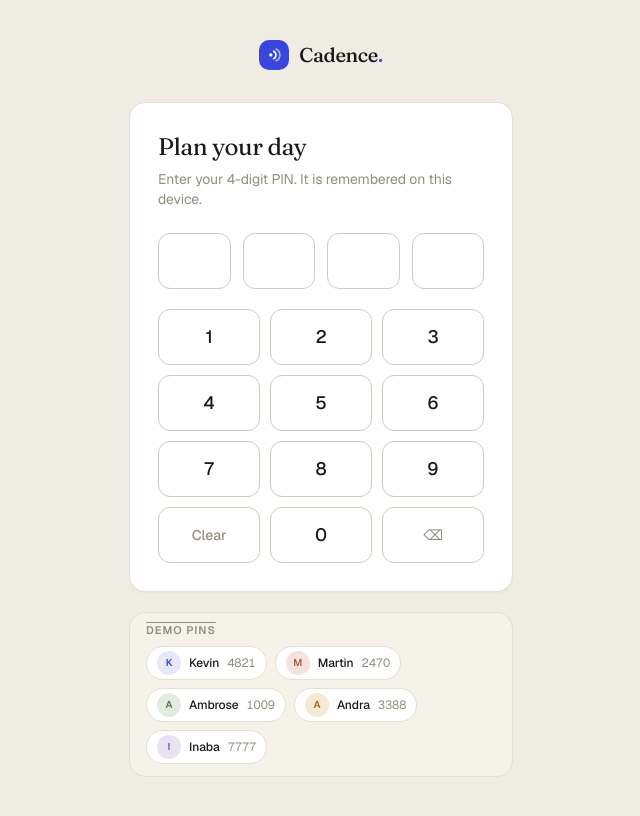
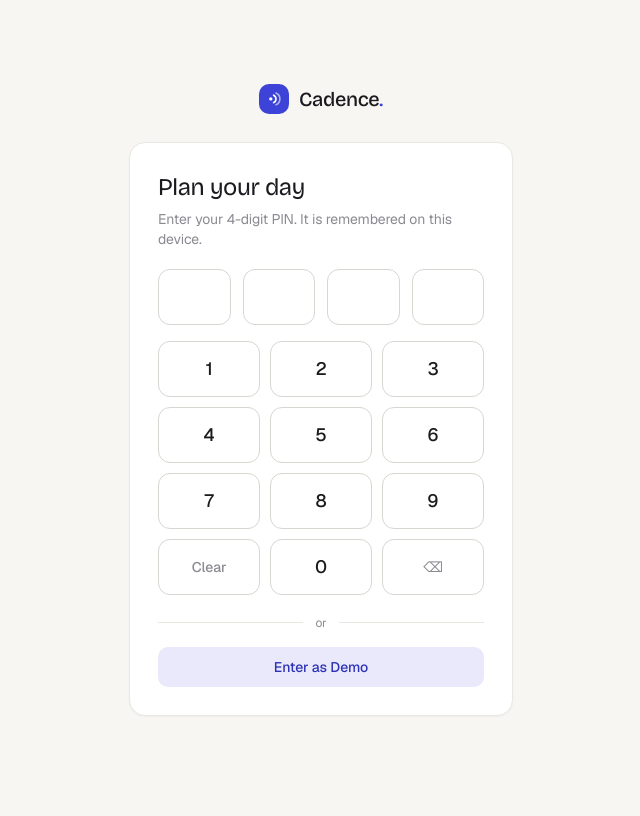
Before and after one commit to Aurits/team-calender, a Next.js app: page / in a window 1280 px wide. Shown: the whole page, without its empty margins (319-959 px from the left). Built offline with nearby package versions, Linux system fonts and the light colour scheme.

Commit message:
refactor: update logo font and color scheme; enhance global styles and layout for consistency

```diff
--- a/src/app/globals.css
+++ b/src/app/globals.css
@@ -1,54 +1,54 @@
 @import "tailwindcss";
 
 /*
-  Cadence — "Clay & Cobalt"
-  Warm clay-paper canvas + near-black ink + one vivid cobalt accent.
+  Cadence — "Porcelain & Cobalt"
+  Soft off-white canvas + near-black ink + one vivid cobalt accent.
   Flat only: no gradients. Color carries meaning, never decoration.
 */
 @theme {
-  --color-canvas: #efece3;
+  --color-canvas: #f7f6f3;
   --color-surface: #ffffff;
-  --color-surface-2: #f5f2ea;
+  --color-surface-2: #efeee9;
 
-  --color-ink: #1b1a16;
-  --color-ink-2: #57534a;
-  --color-muted: #938e81;
-  --color-hairline: #e3dfd4;
-  --color-hairline-2: #d2ccbd;
+  --color-ink: #1b1b1f;
+  --color-ink-2: #4c4c52;
+  --color-muted: #8a8a91;
+  --color-hairline: #e8e7e2;
+  --color-hairline-2: #d7d6d0;
 
-  --color-accent: #3a45d9;
-  --color-accent-hover: #2a33b8;
-  --color-accent-soft: #e7e8fa;
+  --color-accent: #3d43d6;
+  --color-accent-hover: #2e33b5;
+  --color-accent-soft: #e9e9fb;
 
-  --color-high: #e0463c;
-  --color-high-ink: #b23227;
-  --color-high-soft: #f8e4e0;
-  --color-high-line: #eecabf;
+  --color-high: #df453b;
+  --color-high-ink: #bc3526;
+  --color-high-soft: #fbe7e3;
+  --color-high-line: #f1cdc5;
 
   --color-med: #d9870a;
-  --color-med-ink: #8f5a05;
-  --color-med-soft: #f6ecd6;
-  --color-med-line: #e7d2a8;
+  --color-med-ink: #8e5b07;
+  --color-med-soft: #f7eed9;
+  --color-med-line: #ecd6ac;
 
-  --color-low: #9a9486;
-  --color-low-ink: #6a6557;
-  --color-low-soft: #ece8dc;
-  --color-low-line: #d8d2c3;
+  --color-low: #9a9890;
+  --color-low-ink: #6a685f;
+  --color-low-soft: #eeece6;
+  --color-low-line: #dbdad2;
 
-  --color-av1-bg: #e7e8fa;
-  --color-av1-ink: #3a45d9;
-  --color-av2-bg: #f3e3df;
-  --color-av2-ink: #b25a48;
-  --color-av3-bg: #e4ecdf;
-  --color-av3-ink: #4f7a4e;
-  --color-av4-bg: #f5e8d4;
-  --color-av4-ink: #99710f;
-  --color-av5-bg: #e7e4f0;
-  --color-av5-ink: #6b5b9a;
+  --color-av1-bg: #e9e9fb;
+  --color-av1-ink: #3d43d6;
+  --color-av2-bg: #f6e6e1;
+  --color-av2-ink: #b2584a;
+  --color-av3-bg: #e6efe2;
+  --color-av3-ink: #4e7a50;
+  --color-av4-bg: #f6ecd8;
+  --color-av4-ink: #95700f;
+  --color-av5-bg: #ece8f3;
+  --color-av5-ink: #6a5b97;
 
   --font-sans: var(--font-geist-sans);
   --font-mono: var(--font-geist-mono);
-  --font-display: var(--font-fraunces);
+  --font-display: var(--font-bricolage);
 }
 
 html {
@@ -70,8 +70,8 @@ body {
 
 /* ------------------------------- type ---------------------------------- */
 .font-display {
-  font-family: var(--font-display), Georgia, serif;
-  letter-spacing: -0.02em;
+  font-family: var(--font-display), "Geist", system-ui, sans-serif;
+  letter-spacing: -0.018em;
 }
 .tnum {
   font-variant-numeric: tabular-nums;
--- a/src/app/layout.tsx
+++ b/src/app/layout.tsx
@@ -1,13 +1,13 @@
 import type { Metadata } from "next";
-import { Geist, Geist_Mono, Fraunces } from "next/font/google";
+import { Geist, Geist_Mono, Bricolage_Grotesque } from "next/font/google";
 import "./globals.css";
 
 const geistSans = Geist({ variable: "--font-geist-sans", subsets: ["latin"] });
 const geistMono = Geist_Mono({ variable: "--font-geist-mono", subsets: ["latin"] });
-const fraunces = Fraunces({
-  variable: "--font-fraunces",
+const bricolage = Bricolage_Grotesque({
+  variable: "--font-bricolage",
   subsets: ["latin"],
-  weight: ["400", "500", "600"],
+  weight: ["400", "500", "600", "700"],
 });
 
 export const metadata: Metadata = {
@@ -17,7 +17,7 @@ export const metadata: Metadata = {
 
 export default function RootLayout({ children }: Readonly<{ children: React.ReactNode }>) {
   return (
-    <html lang="en" className={`${geistSans.variable} ${geistMono.variable} ${fraunces.variable} h-full`}>
+    <html lang="en" className={`${geistSans.variable} ${geistMono.variable} ${bricolage.variable} h-full`}>
       <body>{children}</body>
     </html>
   );
--- a/src/app/page.tsx
+++ b/src/app/page.tsx
@@ -2,7 +2,7 @@
 
 import { useEffect, useMemo, useState } from "react";
 import Link from "next/link";
-import { Avatar, ArrowRight, Brand, Check, Pencil, PageFrame, Plus, PriorityTag, X } from "@/components/ui";
+import { ArrowRight, Brand, Check, Pencil, PageFrame, Plus, PriorityTag, X } from "@/components/ui";
 import { loadDay, saveDay, useSession } from "@/lib/session";
 import {
   demoDate,
@@ -54,22 +54,22 @@ function SignIn({ onSignIn }: { onSignIn: (id: string) => void }) {
   };
 
   return (
-    <div className="flex min-h-dvh flex-col items-center justify-center px-5 py-10">
-      <div className="mb-8">
+    <div className="flex h-dvh flex-col items-center justify-center overflow-hidden px-5 py-4">
+      <div className="mb-5 sm:mb-7">
         <Brand />
       </div>
 
-      <div className="card w-full max-w-sm p-7">
+      <div className="card w-full max-w-sm p-6 sm:p-7">
         <h1 className="font-display text-2xl text-ink">Plan your day</h1>
         <p className="mt-1.5 text-sm text-muted">
           Enter your 4-digit PIN. It is remembered on this device.
         </p>
 
-        <div className={`mt-6 flex gap-3 ${error ? "animate-pulse" : ""}`}>
+        <div className={`mt-5 flex gap-3 ${error ? "animate-pulse" : ""}`}>
           {[0, 1, 2, 3].map((i) => (
             <span
               key={i}
-              className={`flex h-14 flex-1 items-center justify-center rounded-xl border text-xl font-semibold ${
+              className={`flex h-12 flex-1 items-center justify-center rounded-xl border text-xl font-semibold sm:h-14 ${
                 error
                   ? "border-high-line bg-high-soft text-high-ink"
                   : pin[i]
@@ -82,7 +82,7 @@ function SignIn({ onSignIn }: { onSignIn: (id: string) => void }) {
           ))}
         </div>
 
-        <div className="mt-5 grid grid-cols-3 gap-2.5">
+        <div className="mt-4 grid grid-cols-3 gap-2 sm:gap-2.5">
           {["1", "2", "3", "4", "5", "6", "7", "8", "9"].map((d) => (
             <Key key={d} onClick={() => press(d)}>{d}</Key>
           ))}
@@ -90,23 +90,15 @@ function SignIn({ onSignIn }: { onSignIn: (id: string) => void }) {
           <Key onClick={() => press("0")}>0</Key>
           <Key onClick={() => setPin((p) => p.slice(0, -1))} muted>⌫</Key>
         </div>
-      </div>
 
-      <div className="mt-5 w-full max-w-sm rounded-2xl border border-hairline bg-surface-2 px-4 py-3">
-        <div className="overline">Demo PINs</div>
-        <div className="mt-2.5 flex flex-wrap gap-2">
-          {people.map((p) => (
-            <button
-              key={p.id}
-              onClick={() => onSignIn(p.id)}
-              className="flex items-center gap-2 rounded-full border border-hairline bg-surface px-2.5 py-1 text-xs hover:bg-canvas"
-            >
-              <Avatar name={p.name} tint={p.tint} size="sm" />
-              <span className="font-medium text-ink">{p.name}</span>
-              <span className="tnum text-muted">{p.pin}</span>
-            </button>
-          ))}
+        <div className="mt-5 flex items-center gap-3">
+          <span className="h-px flex-1 bg-hairline" />
+          <span className="text-xs text-muted">or</span>
+          <span className="h-px flex-1 bg-hairline" />
         </div>
+        <button onClick={() => onSignIn("demo")} className="btn btn-soft mt-4 w-full">
+          Enter as Demo
+        </button>
       </div>
     </div>
   );
@@ -116,7 +108,7 @@ function Key({ children, onClick, muted }: { children: React.ReactNode; onClick:
   return (
     <button
       onClick={onClick}
-      className={`flex h-14 items-center justify-center rounded-xl border border-hairline-2 text-lg font-medium transition-colors hover:bg-surface-2 active:bg-accent-soft ${
+      className={`flex h-12 items-center justify-center rounded-xl border border-hairline-2 text-lg font-medium transition-colors hover:bg-surface-2 active:bg-accent-soft sm:h-14 ${
         muted ? "text-sm text-muted" : "text-ink"
       }`}
     >
--- a/src/data/data.json
+++ b/src/data/data.json
@@ -5,7 +5,8 @@
     { "id": "p2", "pin": "2470", "name": "Martin", "role": "Engineer", "defaultPlace": "Main Office", "tint": 2 },
     { "id": "p3", "pin": "1009", "name": "Ambrose", "role": "Developer", "defaultPlace": "Izumi", "tint": 3 },
     { "id": "p4", "pin": "3388", "name": "Andra", "role": "Designer", "defaultPlace": "Main Office", "tint": 4 },
-    { "id": "p5", "pin": "7777", "name": "Inaba", "role": "Manager", "defaultPlace": "Sugimoto", "tint": 5 }
+    { "id": "p5", "pin": "7777", "name": "Inaba", "role": "Manager", "defaultPlace": "Sugimoto", "tint": 5 },
+    { "id": "demo", "pin": "0000", "name": "Demo", "role": "Guest", "defaultPlace": "Main Office", "tint": 1 }
   ],
   "tasks": [
     { "id": "t1", "level": 1, "parentId": null, "title": "Ogasawara Project", "description": "Field preparation and on-site work for the Ogasawara initiative.", "priority": "high", "deadline": "2026-06-30", "defaultPlace": "Izumi" },
```
Also changed, not shown: public/logo.svg.
